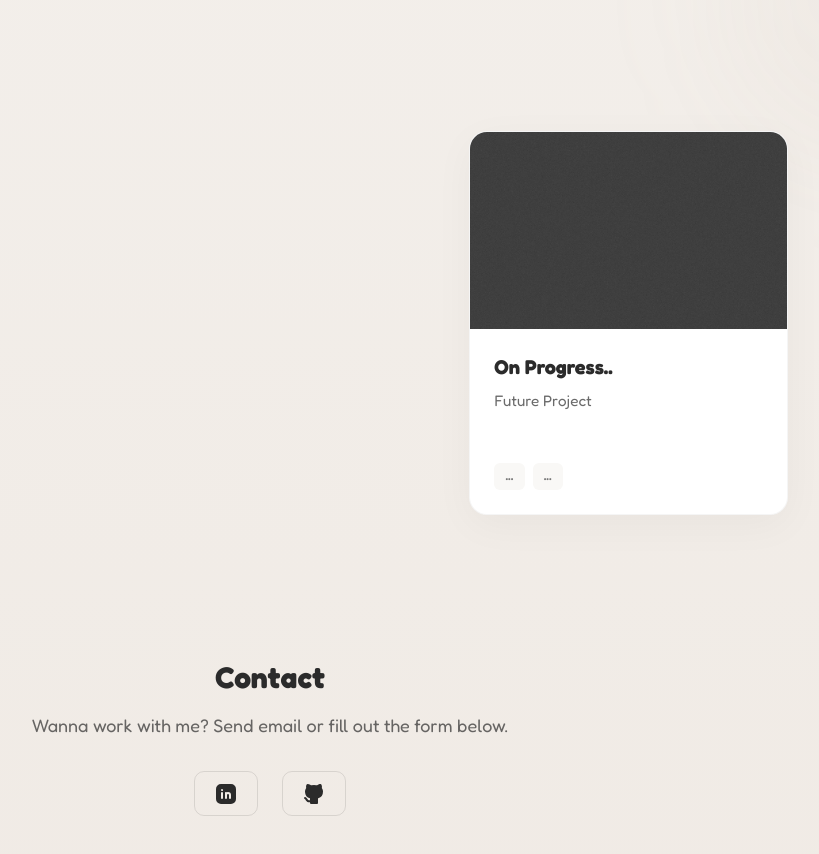
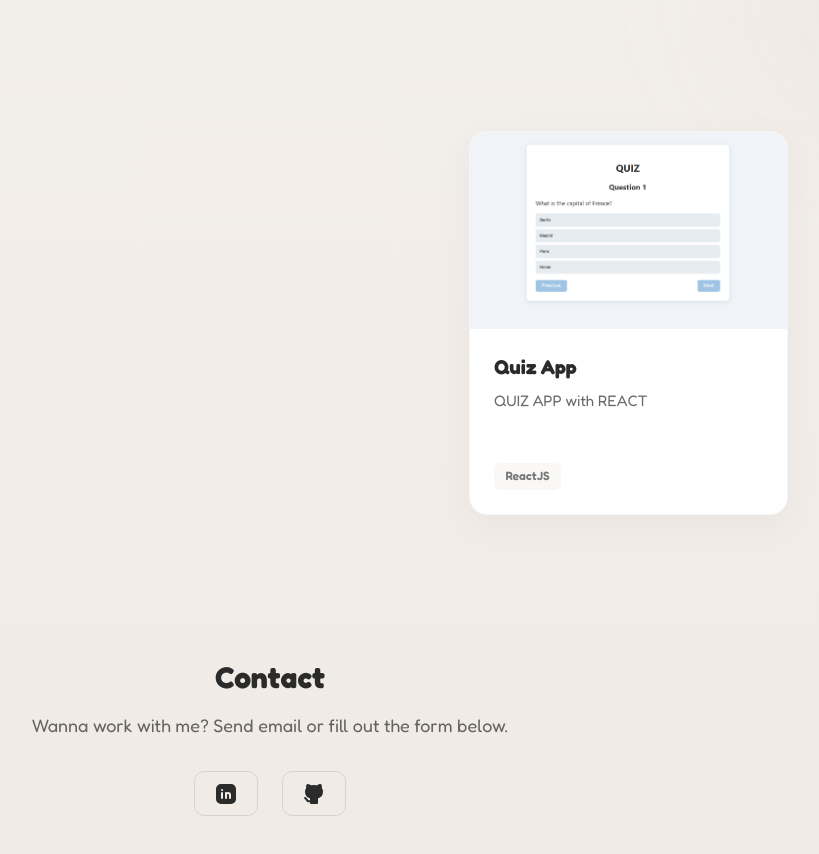
Before and after one commit to Thaakie/mathadzakiyunada, a React (Create React App) app: page / in a window 1280 px wide. Shown: the part 2420-3274 px from the top of the page, without its empty margins (370-1189 px from the left). Built offline with nearby package versions, Linux system fonts and the light colour scheme.

Commit message:
updated works

```diff
--- a/src/components/Works.jsx
+++ b/src/components/Works.jsx
@@ -44,11 +44,11 @@ const projects = [
   },
   {
     id: 6,
-    title: "On Progress..",
-    description: "Future Project",
-    image: "/assets/backgroundgrey.jpg",
-    tags: ["...", "..."],
-    link: "#",
+    title: "Quiz App",
+    description: "QUIZ APP with REACT",
+    image: "/assets/QUIZ1.png",
+    tags: ["ReactJS"],
+    link: "https://react-quiz-iota-nine.vercel.app/",
   },
 ];
 
```
Also changed, not shown: public/assets/QUIZ1.png (added).
